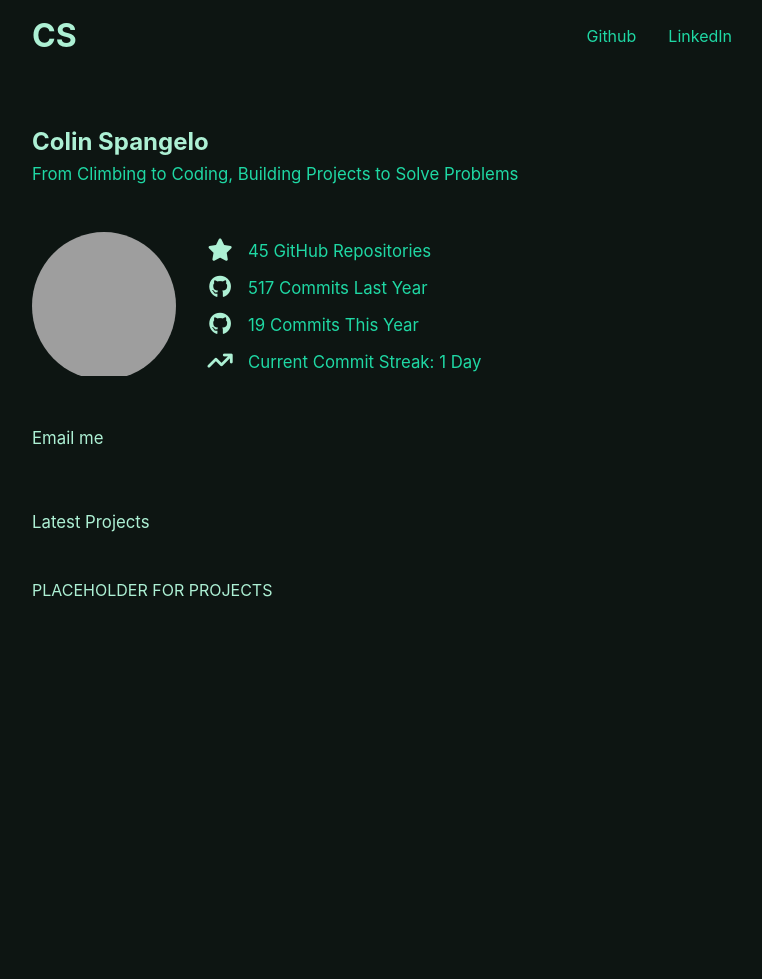
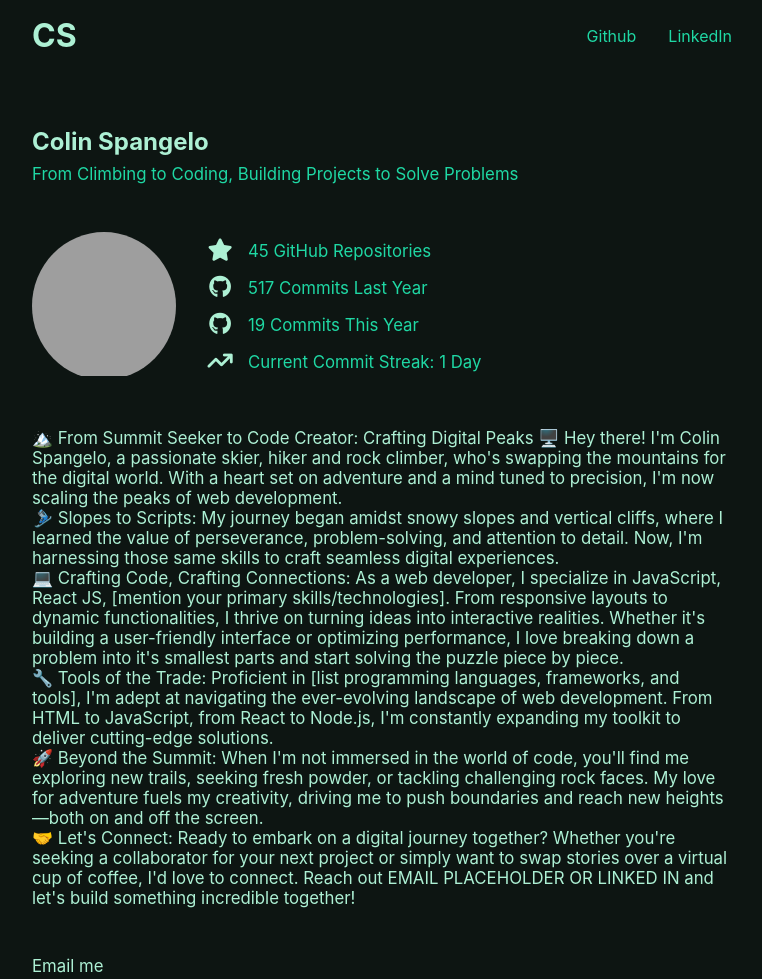
Before and after one commit to codingMadeSimple/colin-portfolio, a plain HTML site: page index.html in a window 1280 px wide. Shown: the top 979 px of the page, without its empty margins (258-1020 px from the left). Before the commit the page ends 800 px from the top, so only its background shows below. Drawn offline with Linux system fonts and the light colour scheme; grey boxes are pictures that could not be loaded.

Commit message:
Added a large bio that covers a lot of who I am and where I want to go.

```diff
--- a/index.html
+++ b/index.html
@@ -66,6 +66,31 @@
 
       </div>
       <div>
+        <p>🏔️ From Summit Seeker to Code Creator: Crafting Digital Peaks 🖥️
+          Hey there! I'm Colin Spangelo, a passionate skier, hiker and rock climber, who's swapping the mountains for the digital world. With a heart set on adventure and a mind tuned to precision, I'm now scaling the peaks of web development.
+        </p>
+        <p>
+          🎿 Slopes to Scripts:
+          My journey began amidst snowy slopes and vertical cliffs, where I learned the value of perseverance, problem-solving, and attention to detail. Now, I'm harnessing those same skills to craft seamless digital experiences.
+        </p>
+        <p>
+          💻 Crafting Code, Crafting Connections:
+          As a web developer, I specialize in JavaScript, React JS, [mention your primary skills/technologies]. From responsive layouts to dynamic functionalities, I thrive on turning ideas into interactive realities. Whether it's building a user-friendly interface or optimizing performance, I love breaking down a problem into it's smallest parts and start solving the puzzle piece by piece.
+        </p>
+        <p>
+          🔧 Tools of the Trade:
+          Proficient in [list programming languages, frameworks, and tools], I'm adept at navigating the ever-evolving landscape of web development. From HTML to JavaScript, from React to Node.js, I'm constantly expanding my toolkit to deliver cutting-edge solutions.
+        </p>
+        <p>
+          🚀 Beyond the Summit:
+          When I'm not immersed in the world of code, you'll find me exploring new trails, seeking fresh powder, or tackling challenging rock faces. My love for adventure fuels my creativity, driving me to push boundaries and reach new heights—both on and off the screen.
+        </p>
+        <p>
+          🤝 Let's Connect:
+          Ready to embark on a digital journey together? Whether you're seeking a collaborator for your next project or simply want to swap stories over a virtual cup of coffee, I'd love to connect. Reach out <a>EMAIL PLACEHOLDER OR LINKED IN</a> and let's build something incredible together!
+        </p>
+      </div>
+      <div>
         <a>
           <p>Email me</p>
         </a>
--- a/styles.css
+++ b/styles.css
@@ -78,8 +78,6 @@ section {
 }
 
 .nameContainer {
-  display: flex;
-  flex-direction: column;
   gap: 8px
 }
 
```
